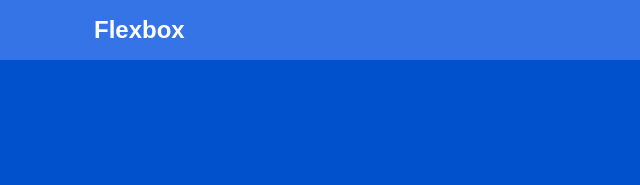
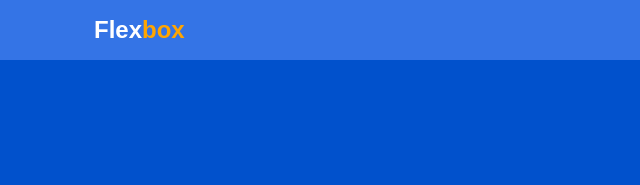
Before and after one commit to IT-pacific/Flexbox, a plain HTML site: page index.html in a window 1280 px wide. Shown: the top 185 px of the page, 0-640 px from the left. Drawn offline with Linux system fonts and the light colour scheme.

Commit message:
changing navbar branding

```diff
--- a/style.css
+++ b/style.css
@@ -30,6 +30,9 @@ ul{
     background: #3474e6;
     color: white;
     height: 60px;
+}
+.branding{
+    color: orange;
 }
 .navbar a{
     text-decoration: none;
```
